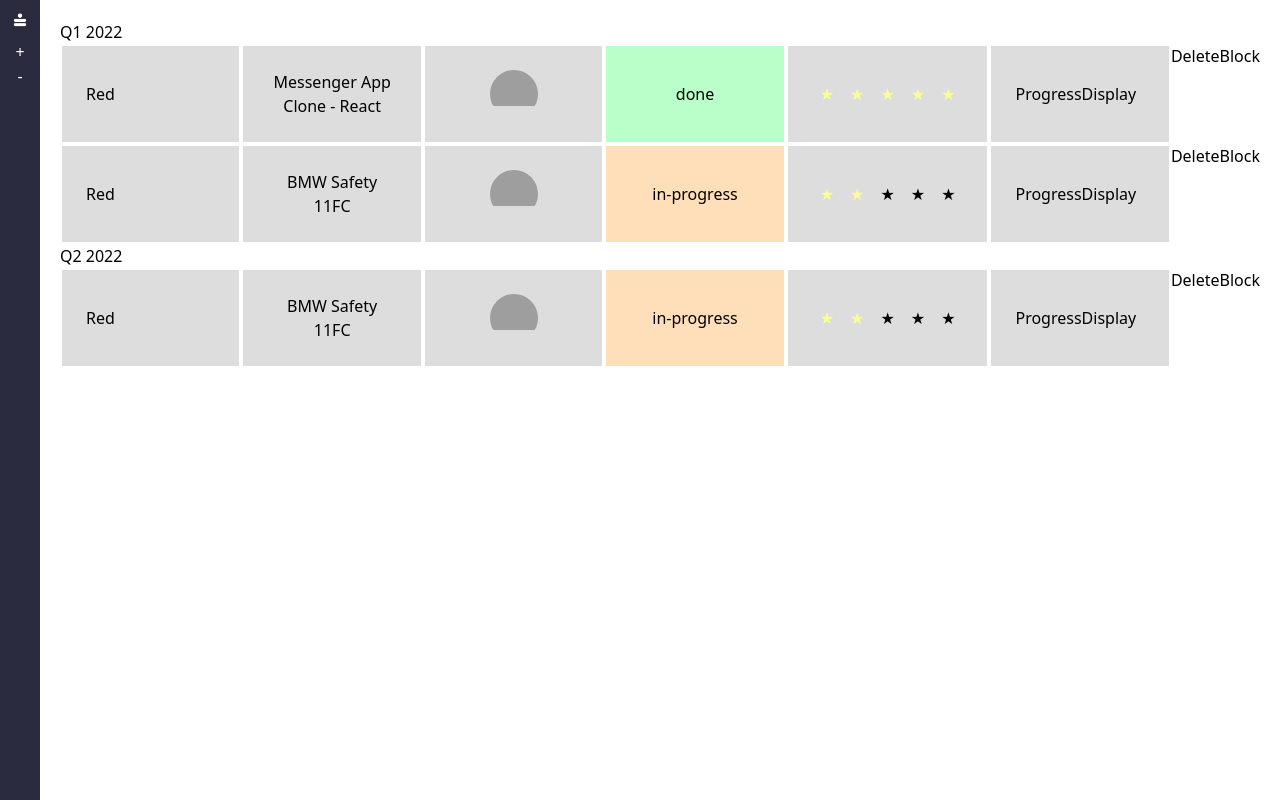
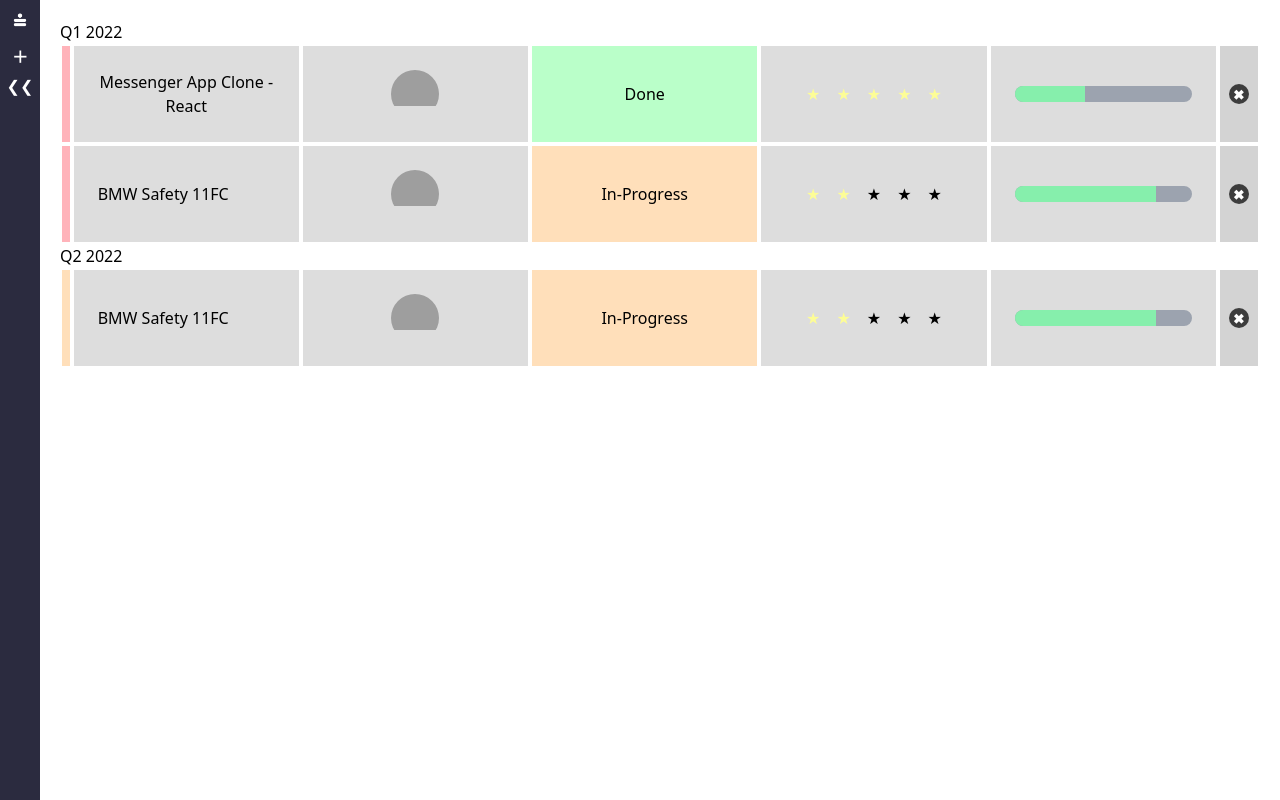
Before and after one commit to harish-hyperDev/monday-clone-react, a React (Vite) app: page / in a window 1280 px wide. Built offline with nearby package versions, Linux system fonts and the light colour scheme; grey boxes are pictures that could not be loaded.

Commit message:
pending functionality

```diff
--- a/src/components/DeleteBlock.jsx
+++ b/src/components/DeleteBlock.jsx
@@ -2,8 +2,10 @@
 
 const DeleteBlock = () => {
   return (
-    <div>DeleteBlock</div>
+    <div className='bg-[rgb(211,211,211)] flex items-center justify-center w-10 h-auto m-[2px]'>
+      <div className='flex justify-center items-center w-5 h-5 rounded-xl bg-[rgb(61,61,61)] text-white'>🞮</div>
+    </div>
   )
 }
 
-export default DeleteBlock
+export default DeleteBlock;
--- a/src/components/Nav.jsx
+++ b/src/components/Nav.jsx
@@ -9,9 +9,9 @@
       <div className='p-3 w-[40px] flex flex-col'>
         <img src={logo} />
       </div>
-      <div>
-        <div className='text-white' onClick={() => navigate('/ticket')}>+</div>
-        <div className='text-white' onClick={() => navigate('/')}>-</div>
+      <div className='[&>div]:my-[5px] [&>div]:cursor-pointer'>
+        <div className='text-white font-bold' onClick={() => navigate('/ticket')}>＋</div>
+        <div className='text-white font-thin' onClick={() => navigate('/')}>❮❮</div>
       </div>
     </nav>
   )
--- a/src/components/ProgressDisplay.jsx
+++ b/src/components/ProgressDisplay.jsx
@@ -1,8 +1,14 @@
 import React from 'react'
 
-const ProgressDisplay = () => {
+const ProgressDisplay = ({ progress }) => {
   return (
-    <div>ProgressDisplay</div>
+    <div className='min-w-[200px]'>
+      <div className='w-full h-4 bg-gray-400 rounded-3xl overflow-hidden'>
+        <div className='bg-green-300 h-full' style={{ width: progress + '%' }}>
+
+        </div>
+      </div>
+    </div>
   )
 }
 
--- a/src/components/StatusDisplay.jsx
+++ b/src/components/StatusDisplay.jsx
@@ -4,7 +4,8 @@
   console.log(status)
   const getColor = (status) => {
     let color;
-    switch (status) {
+    // Making text to lowercase for comparsion
+    switch (status.toLowerCase()) {
       case 'done':
         color = 'rgb(186,255,201)'
         break
--- a/src/components/TicketCard.jsx
+++ b/src/components/TicketCard.jsx
@@ -8,13 +8,14 @@
 const TicketCard = ({ color, ticket }) => {
   return (
     <div className='flex w-full'>
+    <div className='w-2 m-[2px]' style={{backgroundColor: color}}></div>
       <Link className='flex w-full [&>*]:bg-[rgb(221,221,221)] [&>*]:m-[2px] [&>*]:p-6 [&>*]:flex [&>*]:w-full [&>*]:items-center [&>*]:text-center'>
-        <div className='ticket-color'>Red</div>
+
         <h3>{ticket.title}</h3>
         <AvatarDisplay ticket={ticket} />
         <StatusDisplay status={ticket.status} />
         <PriorityDisplay priority={ticket.priority} />
-        <ProgressDisplay />
+        <ProgressDisplay progress={ticket.progress} />
       </Link>
       <DeleteBlock />
     </div>
--- a/src/pages/Dashboard.jsx
+++ b/src/pages/Dashboard.jsx
@@ -10,7 +10,7 @@
       title: 'Messenger App Clone - React',
       owner: 'Ice Fruit',
       avatar: 'https://img.freepik.com/free-vector/mysterious-mafia-man-smoking-cigarette_52683-34828.jpg?w=740&t=st=1673524495~exp=1673525095~hmac=c1a9c5b223c3c7597f433bf62fa0015b828cf82d9f6f448718baef4f80ae15aa',
-      status: 'done',
+      status: 'Done',
       priority: 5,
       progress: 40,
       description: "Ice Fruit Ticket",
@@ -22,7 +22,7 @@
       title: 'BMW Safety 11FC',
       owner: 'Ice Fruit',
       avatar: 'https://img.freepik.com/free-psd/3d-rendering-travel-tourist_23-2149667951.jpg?w=740&t=st=1673524724~exp=1673525324~hmac=ac9807c1b67f77dfe2f56537cfe986105571abec72fd33f3f340c4f3a3a60dc5',
-      status: 'in-progress',
+      status: 'In-Progress',
       priority: 2,
       progress: 80,
       description: "Ice Fruit Ticket",
@@ -34,12 +34,20 @@
       title: 'BMW Safety 11FC',
       owner: 'Ice Fruit',
       avatar: 'https://img.freepik.com/free-psd/3d-rendering-travel-tourist_23-2149667951.jpg?w=740&t=st=1673524724~exp=1673525324~hmac=ac9807c1b67f77dfe2f56537cfe986105571abec72fd33f3f340c4f3a3a60dc5',
-      status: 'in-progress',
+      status: 'In-Progress',
       priority: 2,
       progress: 80,
       description: "Ice Fruit Ticket",
       timestamp: '2022-04-15T12:14:11'
     }
+  ]
+
+  const colors = [
+    'rgb(255,179,186)',
+    'rgb(255,223,186)',
+    'rgb(255,255,186)',
+    'rgb(186,255,201)',
+    'rgb(186,255,255)'
   ]
 
   const uniqueCategories = [
@@ -60,7 +68,7 @@
               {tickets.filter(ticket => ticket.category === uniqueCategory).map((filteredTicket, ticketIndex) => (
                 <TicketCard
                   id={ticketIndex}
-                  color={filteredTicket.color}
+                  color={colors[categoryIndex] || colors[0]}
                   ticket={filteredTicket}
 
                 />
```
